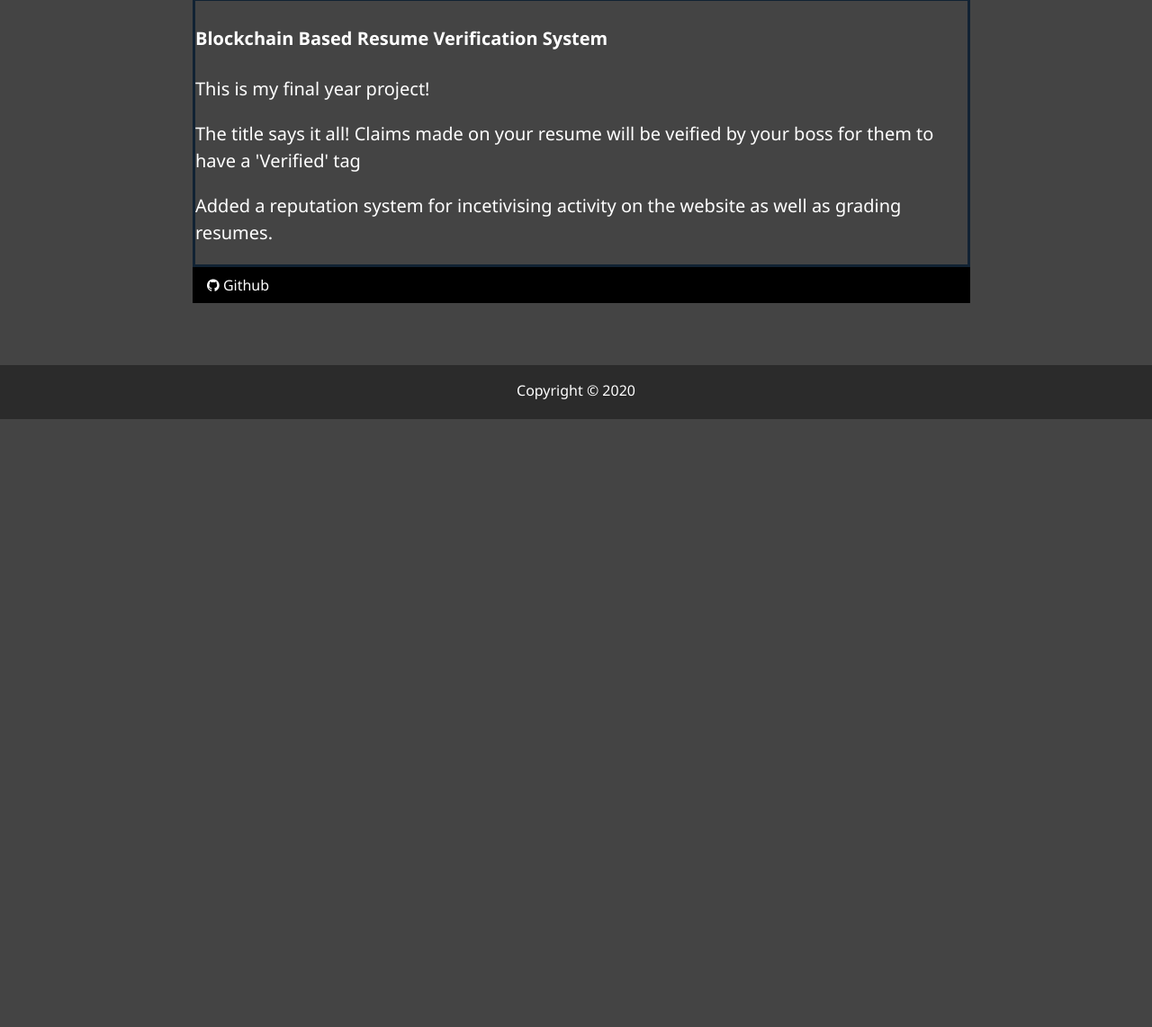
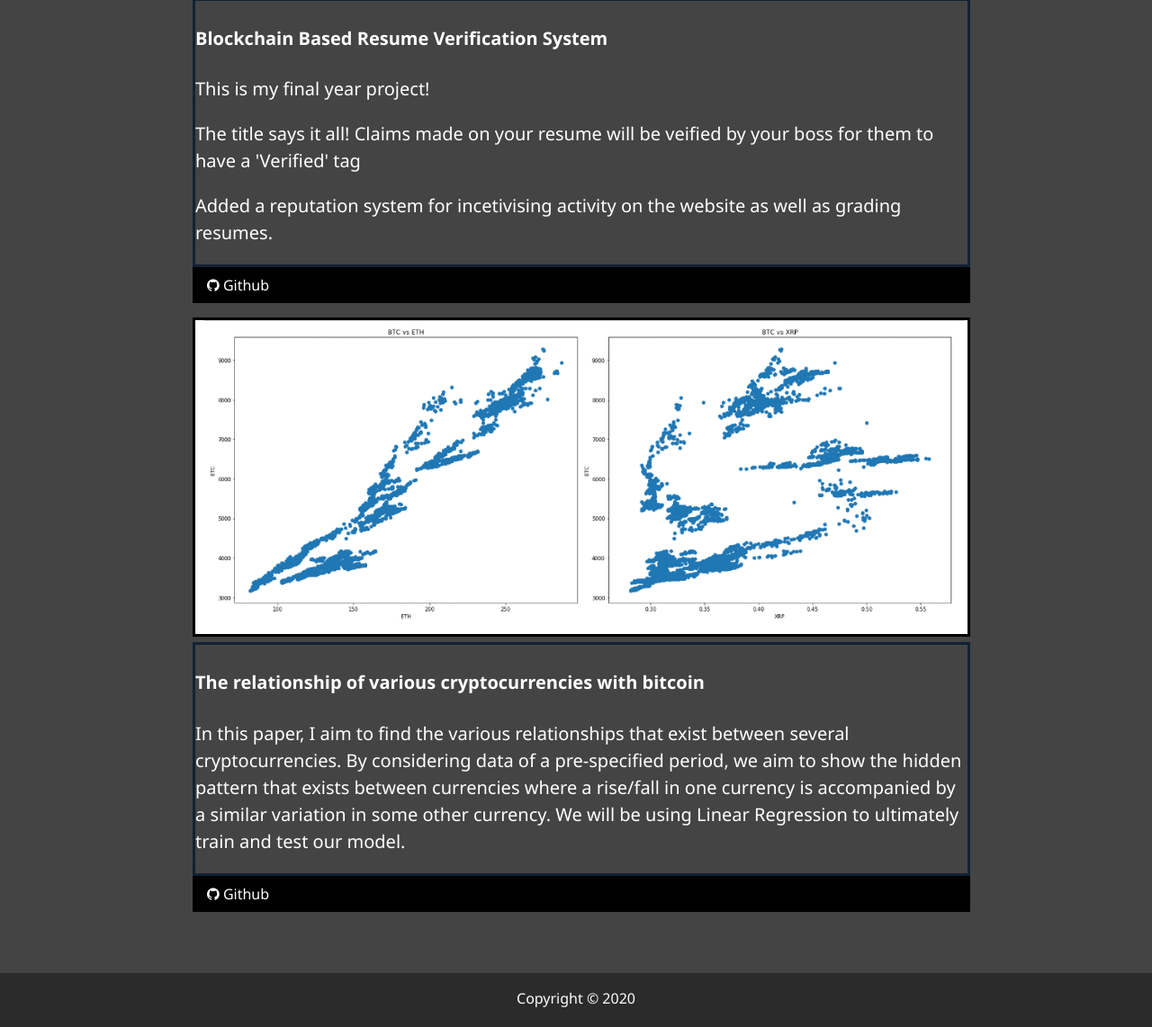
Before and after one commit to rushimok73/portfolio, a website: page dist/work.html in a window 1280 px wide. Shown: the part 2701-3843 px from the top of the page at 90% size. Before the commit the page ends 3167 px from the top, so only its background shows below. Drawn offline with Linux system fonts and the light colour scheme.

Commit message:
Updated some html

```diff
--- a/dist/work.html
+++ b/dist/work.html
@@ -80,6 +80,22 @@
             <i class="fa fa-github"></i> Github
           </a>
         </div>
+        <div class="item">
+          <a href="#">
+            <img src = "img/crypto.png" alt="project">
+          </a>
+          <div class="card">
+              <h4><b>The relationship of various cryptocurrencies with bitcoin</b></h4>
+              <p>In this paper, I aim to find the various relationships that exist between several cryptocurrencies.
+
+By considering data of a pre-specified period, we aim to show the hidden pattern that exists between currencies where a rise/fall in one currency is accompanied by a similar variation in some other currency.
+
+We will be using Linear Regression to ultimately train and test our model.</p>
+          </div>
+          <a href="https://github.com/rushimok73/crypto-compare" class = "btn-dark">
+            <i class="fa fa-github"></i> Github
+          </a>
+        </div>
 
       </div>
     </main>
```
Also changed, not shown: dist/about.html (+3 -2 lines), dist/index.html (+1 -1 lines), dist/img/crypto-compare.PNG (added), dist/img/crypto.PNG (added).
